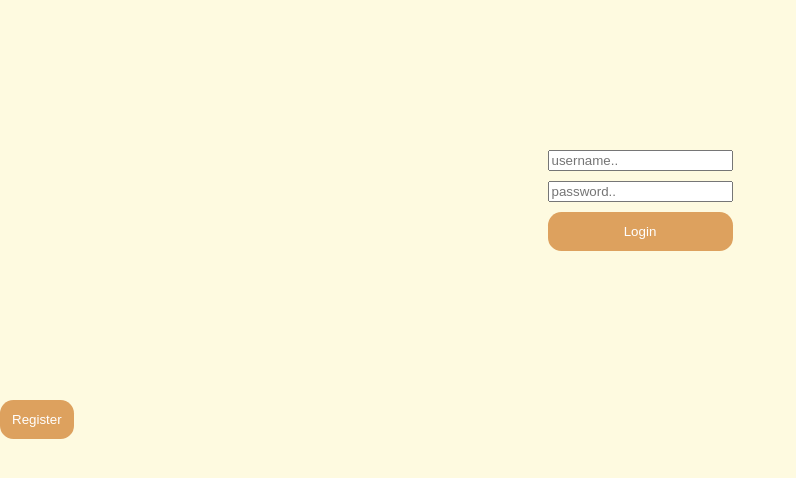
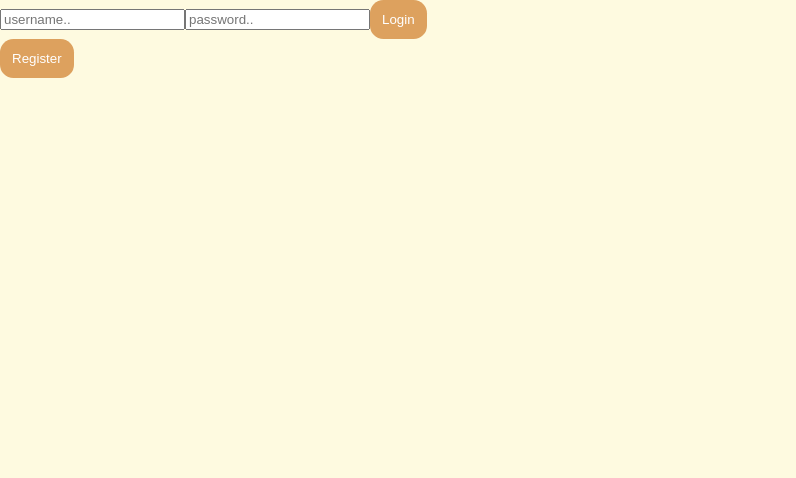
Before and after one commit to hamzahraihan/chat-frontend, a React (Vite) app: page / in a window 1280 px wide. Shown: the top 478 px of the page, without its empty margins (0-796 px from the left). Built offline with nearby package versions, Linux system fonts and the light colour scheme.

Commit message:
Update Login.tsx

```diff
--- a/src/app/auth/Login.tsx
+++ b/src/app/auth/Login.tsx
@@ -5,8 +5,8 @@ export default function LoginPage() {
   const { handleLogin, setPassword, setUsername, password, username } =
     useAuthContext();
   return (
-    <div className="login-container">
-      <div className="login-card">
+    <div className="auth-container">
+      <div className="auth-card">
         <input
           type="text"
           value={username}
```
